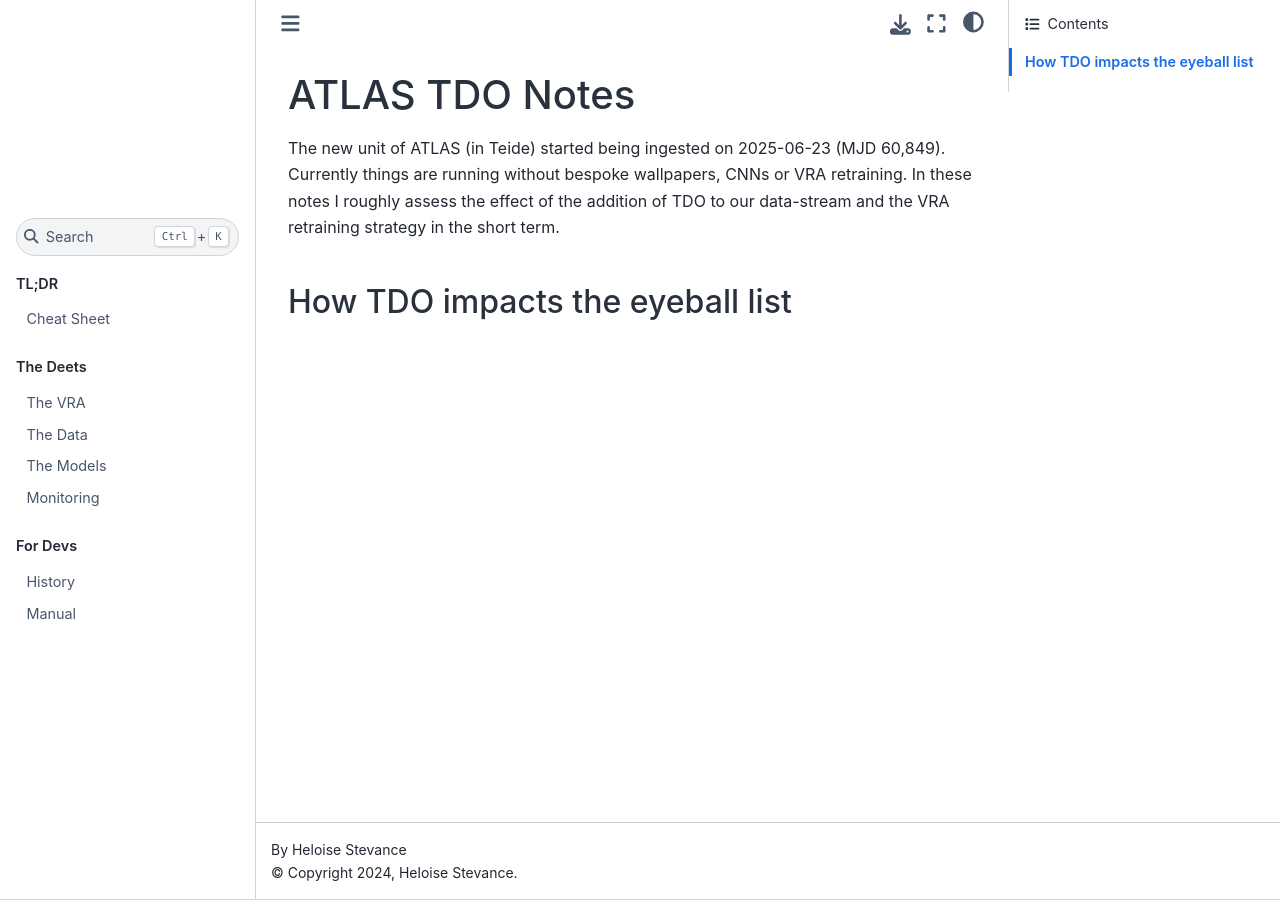
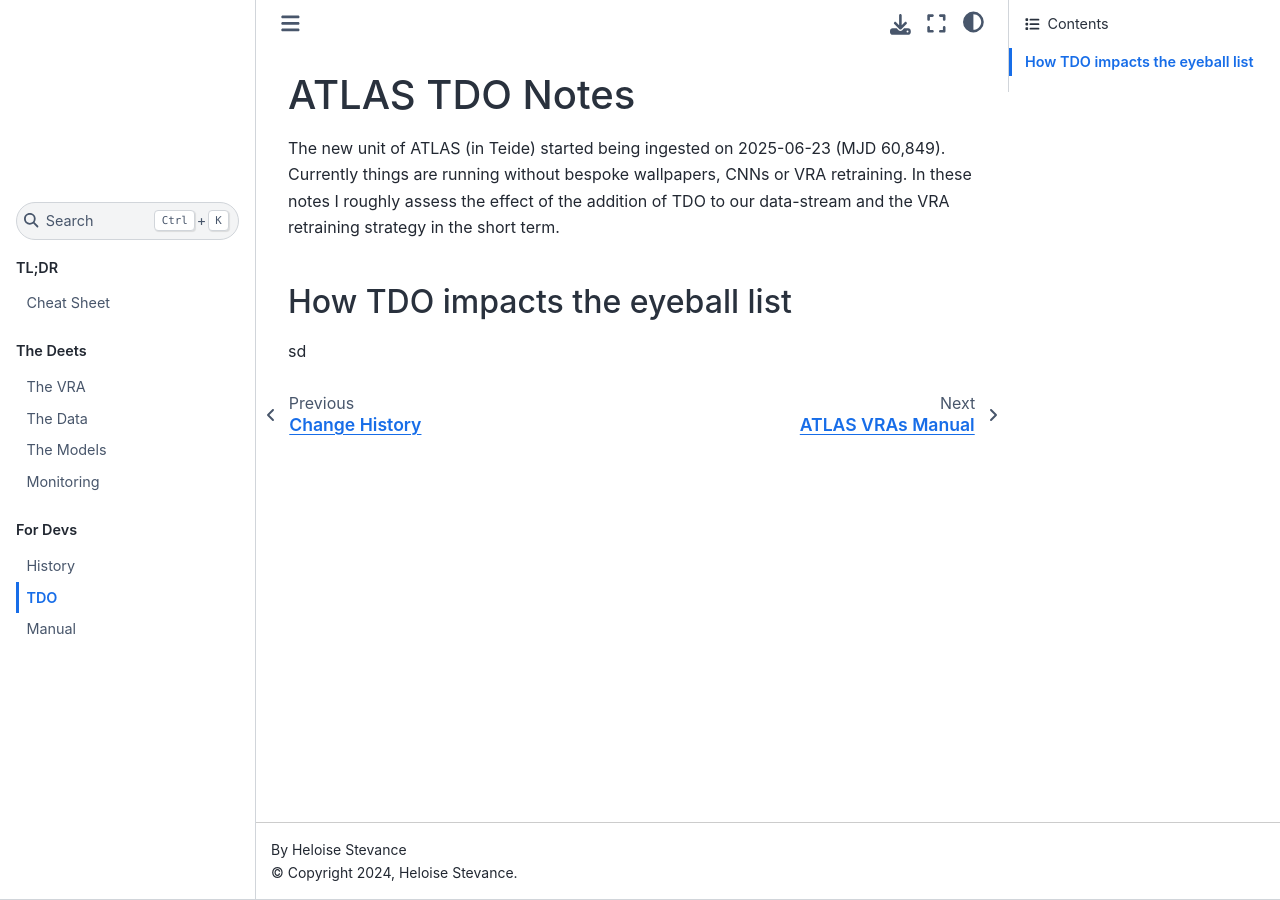
Before and after one commit to HeloiseS/atlasvras, a Sphinx documentation site: the page built from docs/source/tdo.rst, in a window 1280 px wide. Built offline with Sphinx 7.4.7 and the Sphinx Book theme 1.1.4, drawn with Linux system fonts in a browser that asks for light colours.

Commit message:
added tdo to doctree

```diff
--- a/docs/source/index.rst
+++ b/docs/source/index.rst
@@ -29,6 +29,7 @@
    :caption: For Devs
 
    History <history>
+   TDO <tdo>
    Manual <manual>
 
 
--- a/docs/source/tdo.rst
+++ b/docs/source/tdo.rst
@@ -8,3 +8,4 @@
 
 How TDO impacts the eyeball list
 ----------------------------------
+sd
```
